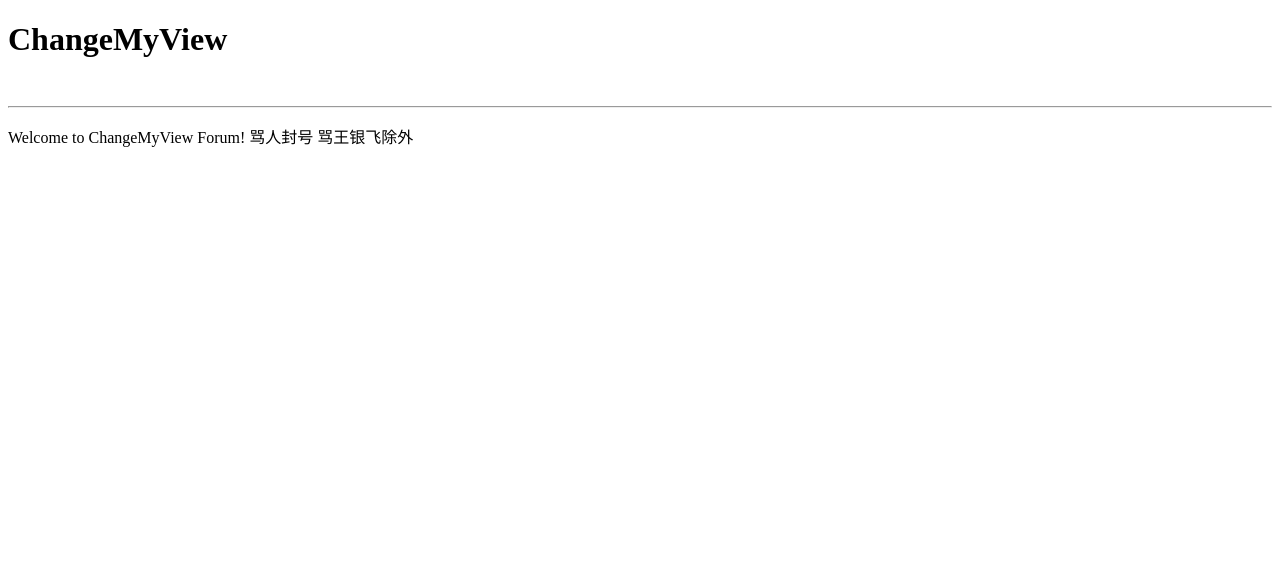
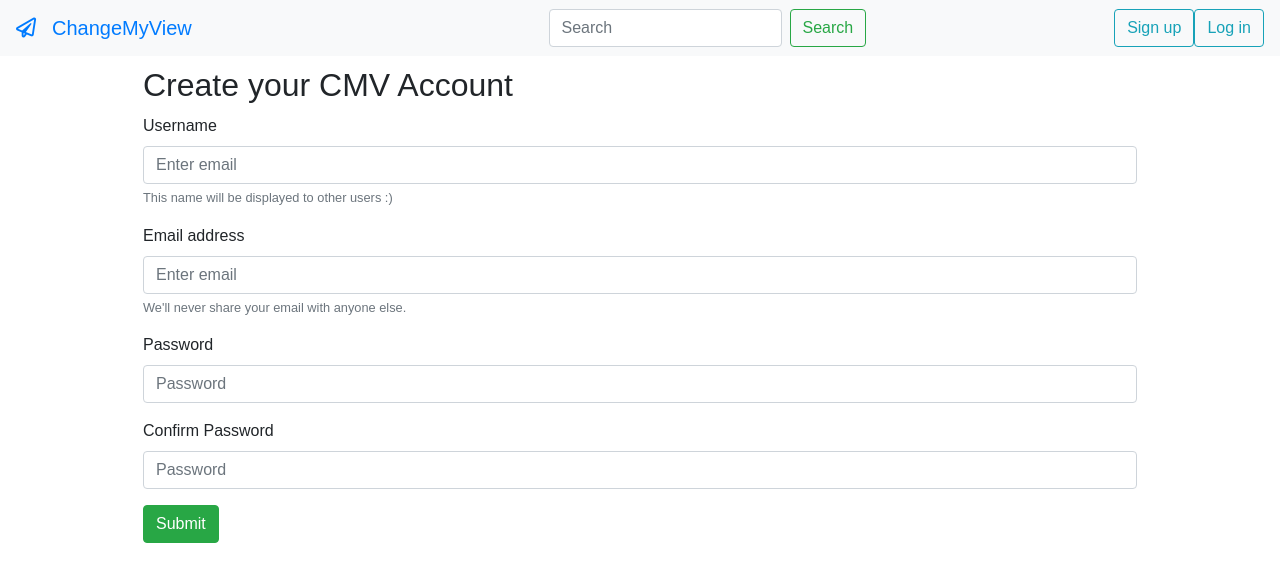
Before and after one commit to iGFerrari430/ChangeMyView, a React (Create React App) app in the folder client/: page /register in a window 1280 px wide. Shown: the top 582 px of the page. Built offline with nearby package versions, Linux system fonts and the light colour scheme; the HTML template or start-up script is replaced by a standard one.

Commit message:
Added Navigation Bars & Register Page

```diff
--- a/client/package.json
+++ b/client/package.json
@@ -37,5 +37,8 @@
       "last 1 safari version"
     ]
   },
-  "proxy": "http://localhost:3001"
+  "proxy": "http://localhost:3001",
+  "devDependencies": {
+    "@fortawesome/fontawesome-free": "^5.9.0"
+  }
 }
--- a/client/public/index.html
+++ b/client/public/index.html
@@ -5,6 +5,9 @@
     <link rel="shortcut icon" href="%PUBLIC_URL%/favicon.ico" />
     <meta name="viewport" content="width=device-width, initial-scale=1" />
     <meta name="theme-color" content="#000000" />
+    <link rel="stylesheet" href="https://stackpath.bootstrapcdn.com/bootstrap/4.1.0/css/bootstrap.min.css"
+integrity="sha384-9gVQ4dYFwwWSjIDZnLEWnxCjeSWFphJiwGPXr1jddIhOegiu1FwO5qRGvFXOdJZ4"
+crossorigin="anonymous">
     <link
       rel="stylesheet"
       href="https://use.fontawesome.com/releases/v5.8.1/css/all.css"
@@ -17,5 +20,17 @@
   <body>
     <noscript>You need to enable JavaScript to run this app.</noscript>
     <div id="root"></div>
+
+    <script src="https://code.jquery.com/jquery-3.3.1.slim.min.js"
+integrity="sha384-q8i/X+965DzO0rT7abK41JStQIAqVgRVzpbzo5smXKp4YfRvH+8abtTE1Pi6jizo"
+crossorigin="anonymous"></script>
+
+<script src="https://cdnjs.cloudflare.com/ajax/libs/popper.js/1.14.0/umd/popper.min.js"
+integrity="sha384-cs/chFZiN24E4KMATLdqdvsezGxaGsi4hLGOzlXwp5UZB1LY//20VyM2taTB4QvJ"
+crossorigin="anonymous"></script>
+
+<script src="https://stackpath.bootstrapcdn.com/bootstrap/4.1.0/js/bootstrap.min.js"
+integrity="sha384-uefMccjFJAIv6A+rW+L4AHf99KvxDjWSu1z9VI8SKNVmz4sk7buKt/6v9KI65qnm"
+crossorigin="anonymous"></script>
   </body>
 </html>
--- a/client/src/App.css
+++ b/client/src/App.css
@@ -0,0 +1,33 @@
+body {
+    font-family: 'Arial'
+}
+/* Beginning of Navbar Components */
+.erzi {
+    background-color: lightpink;
+    color: blue;
+}
+
+.rightAlign {
+    text-align: right;
+}
+
+.NavSetup {
+    background-color:blue;
+}
+
+.Txt {
+    margin-right: 6px;
+}
+
+.center_div{
+    margin: 0 auto;
+    width:80% /* value of your choice which suits your alignment */
+}
+/* end of NavBar Components */
+
+/* start of AuthComponents */
+.AuthTitle {
+    margin-top: 10px;
+    margin-bottom: 10px;
+    font-size: 200%
+}
--- a/client/src/App.js
+++ b/client/src/App.js
@@ -1,17 +1,33 @@
 import React from 'react';
-import Header from './components/layout/Header'
+import InNav from './components/layout/InNav'
+import OutNav from './components/layout/OutNav'
+import Register from './components/Auth/Register'
+// eslint-disable-next-line
+import Login from './components/Auth/Login'
+// eslint-disable-next-line
 import Landing from './components/layout/Landing'
+// eslint-disable-next-line
+import { BrowserRouter,Route, Switch, Link, NavLink } from 'react-router-dom'; // Route, Switch, Link, NavLink
+
+import './App.css'
 export default class App extends React.Component {
     state = {
-        dummy: null
+        user: null
     }
 
     render() {
         return (
-            <div>
-                <Header/>
-                <Landing/>
+        <BrowserRouter>
+            <div className = "container.fluid">
+                {this.state.user? <OutNav/> : <InNav/>}
+                <Switch>
+                    <Route path="/register" component={Register} />
+                </Switch>
+
+
             </div>
+        </BrowserRouter>
+
         );
     }
 }
--- /dev/null
+++ b/client/src/components/Auth/Register.js
@@ -0,0 +1,105 @@
+import React from 'react'
+
+export default class Register extends React.Component {
+    constructor(props) {
+        super(props)
+        this.state = {
+            userName: '',
+            email: '',
+            password1: '',
+            password2: ''
+        }
+    }
+
+    onNameChange = (e) => {
+        const userName = e.target.value;
+        this.setState(() => ({ userName }));
+    }
+
+    onEmailChange = (e) => {
+        const email = e.target.value;
+        this.setState(() => ({ email }));
+    }
+
+    onpassword1Change = (e) => {
+        const password1 = e.target.value;
+        this.setState(() => ({ password1 }));
+    }
+
+    onpassword2Change = (e) => {
+        const password2 = e.target.value;
+        this.setState(() => ({ password2 }));
+    }
+
+
+    onSubmit = e => {
+        e.preventDefault();
+        console.log("Hello, World!");
+        console.log(this.state);
+    }
+    render() {
+        return (
+            <div className="container center_div">
+                <div className="row">
+                    <div className="col-0"></div>
+                    <div className="col-12">
+                    <h1 className="AuthTitle">Create your CMV Account</h1>
+                    <form onSubmit={this.onSubmit}>
+                        <div className = "form-group">
+                            <label htmlFor="exampleInputEmail1">Username</label>
+                            <input
+                                type="text"
+                                className="form-control "
+                                id="exampleInputName"
+                                value={this.state.userName}
+                                onChange={this.onNameChange}
+                                aria-describedby="nameHelp"
+                                placeholder="Enter email"
+                                required/>
+                            <small id="nameHelp" className="form-text text-muted">This name will be displayed to other users :) </small>
+                        </div>
+                        <div className="form-group">
+                            <label htmlFor="exampleInputEmail1">Email address</label>
+                            <input
+                                    type="email"
+                                    className="form-control "
+                                    value={this.state.email}
+                                    onChange={this.onEmailChange}
+                                    id="exampleInputEmail1"
+                                    aria-describedby="emailHelp"
+                                    placeholder="Enter email"
+                                     required/>
+                            <small id="emailHelp" className="form-text text-muted">We'll never share your email with anyone else.</small>
+                        </div>
+                        <div className="form-group">
+                            <label htmlFor="Password1">Password</label>
+                            <input type="password"
+                            className="form-control "
+                            id="Password1"
+                            value={this.state.password1}
+                            onChange={this.onpassword1Change}
+                            placeholder="Password"
+                            required/>
+                        </div>
+
+                        <div className="form-group">
+                            <label htmlFor="Password2">Confirm Password</label>
+                            <input type="password"
+                            className="form-control "
+                            id="Password2"
+                            value={this.state.password2}
+                            onChange={this.onpassword2Change}
+                            placeholder="Password"
+                            required/>
+                        </div>
+
+                        <button onSubmit={this.onSubmit} className="btn btn-success">Submit</button>
+                    </form>
+                    </div>
+                </div>
+
+            </div>
+
+        );
+    }
+}
--- a/client/src/components/layout/Header.js
+++ /dev/null
@@ -1,16 +0,0 @@
-import React from 'react';
-
-export default class Header extends React.Component {
-    state = {
-        dummy: null
-    };
-
-    render() {
-        return (
-            <div>
-                <h1>ChangeMyView</h1>
-                <br/>
-            </div>
-        );
-    }
-}
--- /dev/null
+++ b/client/src/components/layout/InNav.js
@@ -0,0 +1,36 @@
+import React from 'react';
+// eslint-disable-next-line
+import { BrowserRouter, Route, Switch, Link, NavLink } from 'react-router-dom';
+
+export default class InNav extends React.Component {
+    state = {
+        dummy: null
+    };
+
+    render() {
+        return (
+            <div className="container.fluid">
+            <nav className="navbar navbar-expand-sm row bg-light" style={{backgroundColor: ""}}>
+                <div className="col-sm-5">
+                    <NavLink to="/" className="navbar-brand"><i className="far fa-paper-plane"></i></NavLink>
+                    <NavLink to="/" className="navbar-brand">ChangeMyView</NavLink>
+                </div>
+
+
+                <form className="form-inline col-sm-5">
+                    <input className="form-control mr-sm-2" type="text" placeholder="Search" />
+                    <button className="btn btn-outline-success" type="submit">Search</button>
+                 </form>
+
+                 <div className="col-sm-2 rightAlign ">
+                    <Link to="/register"><button className="btn btn-outline-info">Sign up</button></Link>
+                    <Link to="/login"><button className="btn btn-outline-info">Log in</button></Link>
+                 </div>
+
+
+
+            </nav>
+            </div>
+        );
+    }
+}
--- /dev/null
+++ b/client/src/components/layout/OutNav.js
@@ -0,0 +1,37 @@
+import React from 'react';
+// eslint-disable-next-line
+import { BrowserRouter, Route, Switch, Link, NavLink } from 'react-router-dom';
+
+export default class OutNav extends React.Component {
+    state = {
+        dummy: null
+    };
+
+    render() {
+        return (
+            <nav className="navbar navbar-expand-sm row bg-light" style={{backgroundColor: ""}}>
+                <div className="col-sm-4">
+                    <NavLink to="/" className="navbar-brand"><i class="far fa-paper-plane"></i></NavLink>
+                    <NavLink to="/" className="navbar-brand">ChangeMyView</NavLink>
+                </div>
+
+
+                <form className="form-inline col-sm-4">
+                    <input className="form-control mr-sm-2" type="text" placeholder="Search" />
+                    <button className="btn btn-outline-success" type="submit">Search</button>
+                 </form>
+
+                 <div className="col-sm-4 rightAlign ">
+                    <span className="navbar-text Txt">
+                        Welcome, foo!
+                    </span>
+                    <Link to="/signup"><button className="btn btn-outline-info">Dashboard</button></Link>
+                    <Link to="/login"><button className="btn btn-outline-info">Log Out</button></Link>
+                 </div>
+
+
+
+            </nav>
+        );
+    }
+}
```
Also changed, not shown: client/src/components/Auth/Login.js (added), 1 other file (tests, documents, lock files or other folders).
